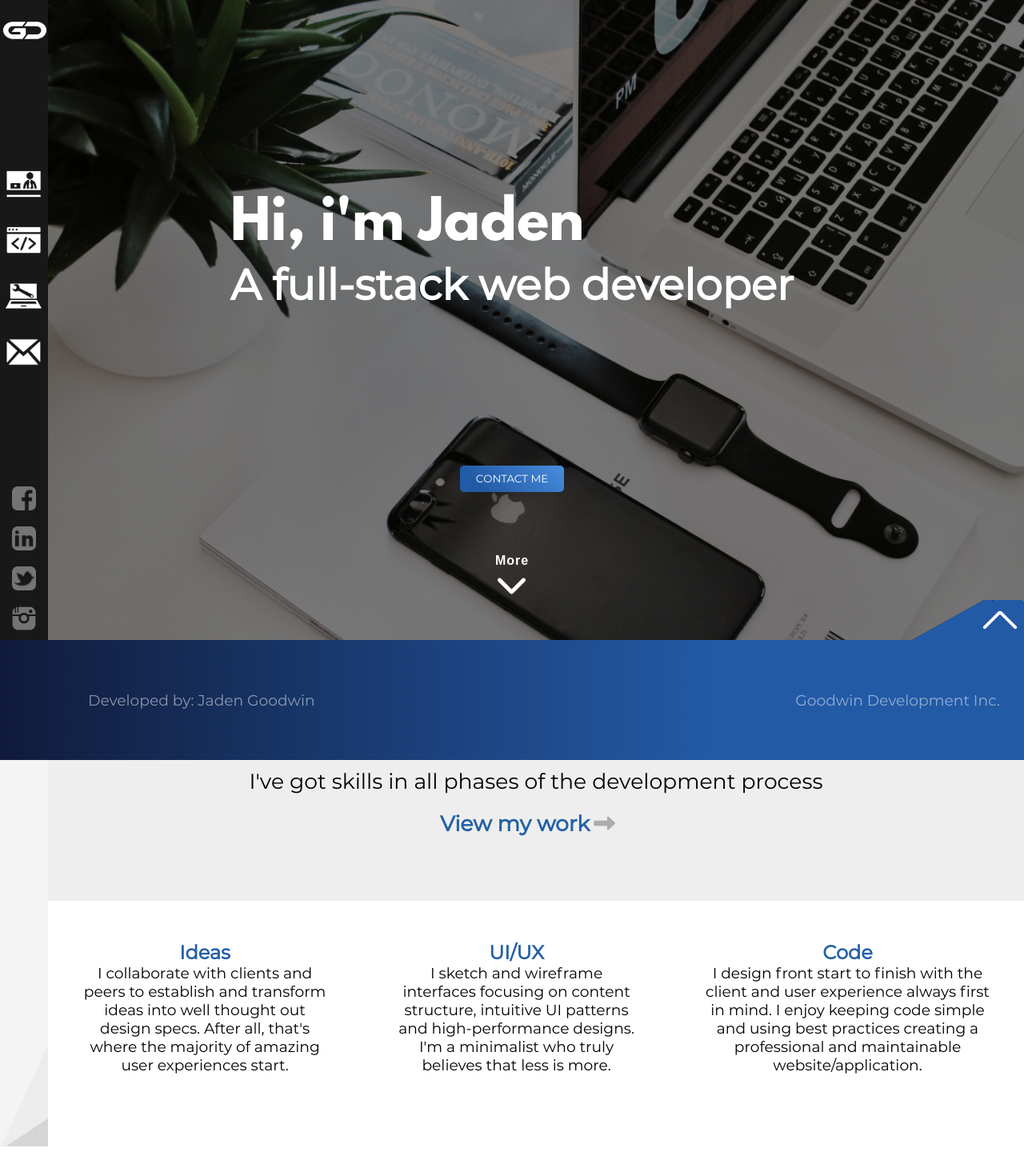
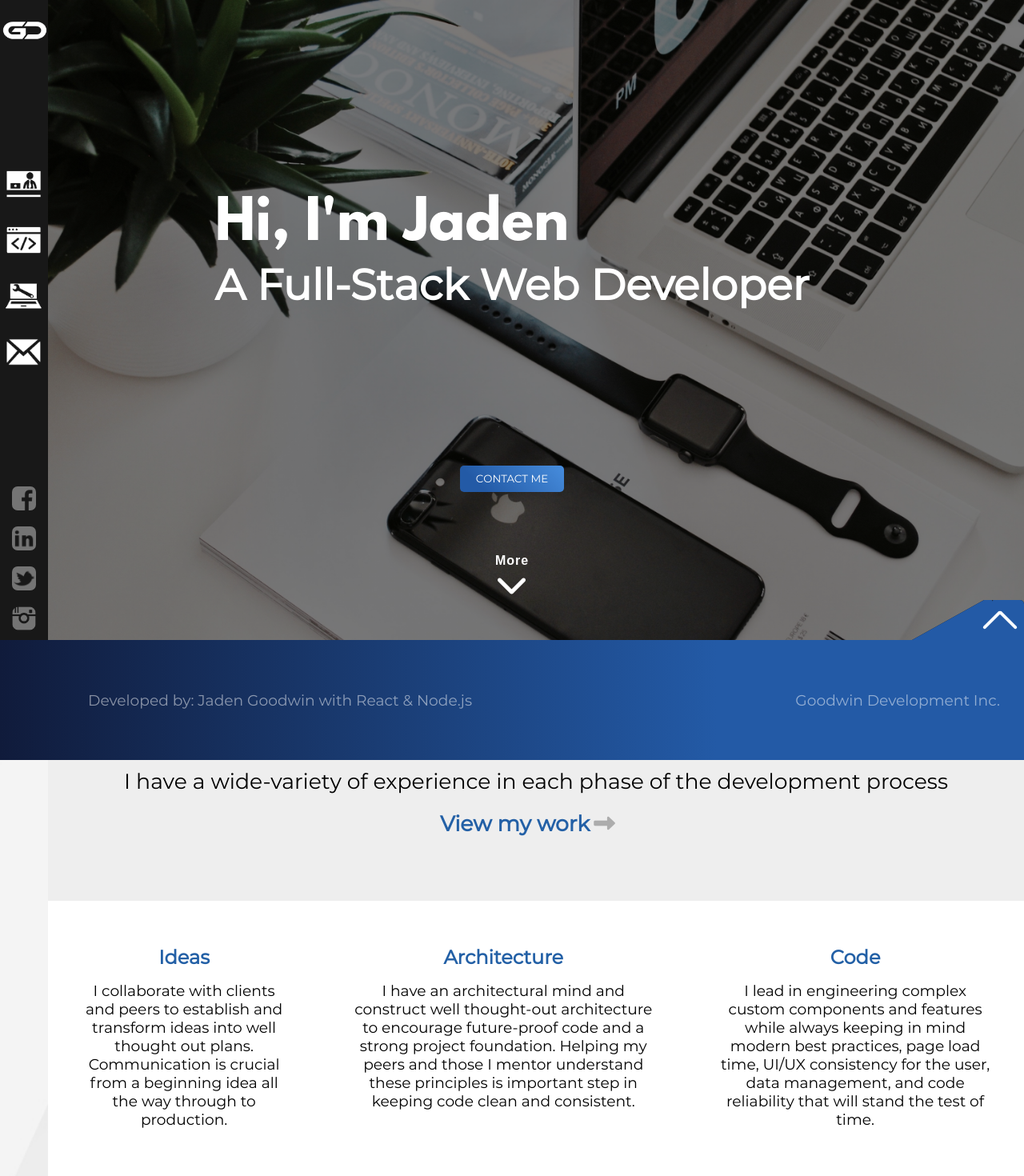
Before and after one commit to Jadeng24/gd-portfolio, a React (Create React App) app: page / in a window 1280 px wide. Shown: the top 1470 px of the page at 80% size. Before the commit the page ends 1433 px from the top, so only its background shows below. Built offline with nearby package versions, Linux system fonts and the light colour scheme.

Commit message:
feat: adding projects and improving copy

```diff
--- a/src/Components/Changepage/Changepage.js
+++ b/src/Components/Changepage/Changepage.js
@@ -15,7 +15,8 @@ class Changepage extends Component{
     }
 
     nextPage() {
-        window.location.assign('http://localhost:3000/messagesent')
+        // Change to localhost:3002 for develop
+        window.location.assign('http://develoquent.com/messagesent')
     }
     render(){
         return (
--- a/src/Components/Footer/Footer.js
+++ b/src/Components/Footer/Footer.js
@@ -46,7 +46,7 @@ class Footer extends Component {
                     </div>
 
                     <div className='Footer'>
-                        <h3 className='footerItem'>Developed by: Jaden Goodwin </h3>
+                        <h3 className='footerItem'>Developed by: Jaden Goodwin with React & Node.js </h3>
                         <h3 className='footerItem'>Goodwin Development Inc.</h3>
                     </div>
                 </div>
--- a/src/Components/Home/Home.css
+++ b/src/Components/Home/Home.css
@@ -158,6 +158,7 @@ overflow-x: hidden;
     font-family: MontsRegular,Arial, Helvetica, sans-serif;
 }
 .homeMidSection h2 {
+    margin-bottom: 16px;
     color: #2360a6;
     font-weight: bold;
     font-size: 18pt;
@@ -209,7 +210,7 @@ overflow-x: hidden;
 .homeMid3Section {
         background: white;
         display: flex;
-        justify-content: space-between;
+        justify-content: space-evenly;
         align-items: flex-start;
         width: 100%;
         padding: 40px 0px;
@@ -219,7 +220,7 @@ overflow-x: hidden;
         flex-direction: column;
         align-items: center;
         text-align: center;
-        padding: 10px 40px;
+        padding: 16px 40px;
     }
 .homeMidSection {
     display: flex;
--- a/src/Components/Home/Home.js
+++ b/src/Components/Home/Home.js
@@ -41,7 +41,7 @@ class Home extends Component {
                                 <span className='char'>H</span>
                                 <span className='char'>i</span>
                                 <span className='char'>, </span>
-                                <span className='char'>i</span>
+                                <span className='char'>I</span>
                                 <span className='char'>'</span>
                                 <span className='char'>m </span>
                                 <span className='char'>J</span>
@@ -53,20 +53,20 @@ class Home extends Component {
                             </h1>
                                 <h2 className='title2'>
                                     <span >A </span>
-                                    <span >f</span>
+                                    <span >F</span>
                                     <span >u</span>
                                     <span >l</span>
                                     <span >l</span>
                                     <span >-</span>
-                                    <span >s</span>
+                                    <span >S</span>
                                     <span >t</span>
                                     <span >a</span>
                                     <span >c</span>
                                     <span >k </span>
-                                    <span >w</span>
+                                    <span >W</span>
                                     <span >e</span>
                                     <span >b </span>
-                                    <span >d</span>
+                                    <span >D</span>
                                     <span >e</span>
                                     <span >v</span>
                                     <span >e</span>
@@ -86,34 +86,34 @@ class Home extends Component {
                             </div>
                         </div>
 
-                        {/* onClick={this.scrollDown}    */}
-
                         {/*===| Mid section of home |=================================*/}
 
-                        <div className='homeMid' >
+                        <div className='homeMid'>
                             <div className='homeMidTitleHolder' >
 
                                 <h2 className='homeMidTitle'>My Expertise</h2>
-                                <h4 className='homeMidSubTitle'>I've got skills in all phases of the development process</h4>
-                                <Link to='/projects' className='viewWorkBtn'><span>View my work</span><i className="fa fa-long-arrow-right" aria-hidden="true"></i></Link>
+                                <h4 className='homeMidSubTitle'>I have a wide-variety of experience in each phase of the development process</h4>
+                                <Link to='/projects' className='viewWorkBtn'>
+                                    <span>View my work</span>
+                                    <i className="fa fa-long-arrow-right" aria-hidden="true"></i>
+                                </Link>
                             </div>
 
                             <div className='homeMid3Section'>
                                 <div className='homeMidSection'>
                                     <h2>Ideas</h2>
-                                    <p>I collaborate with clients and peers to establish and transform ideas into well thought out design specs. After all, that's where the majority of amazing user experiences start.</p>
+                                    <p>I collaborate with clients and peers to establish and transform ideas into well thought out plans. Communication is crucial from a beginning idea all the way through to production.</p>
                                 </div>
 
                                 <div className='homeMidSection'>
-                                    <h2>UI/UX</h2>
-                                    <p>I sketch and wireframe interfaces focusing on content structure, intuitive UI patterns and high-performance designs. I'm a minimalist who truly believes that less is more.</p>
+                                    <h2>Architecture</h2>
+                                    <p>I have an architectural mind and construct well thought-out architecture to encourage future-proof code and a strong project foundation. Helping my peers and those I mentor understand these principles is important step in keeping code clean and consistent.</p>
                                 </div>
 
                                 <div className='homeMidSection'>
                                     <h2>Code</h2>
-                                    <p>I design front start to finish with the client and user experience always first in mind. I enjoy keeping code simple and using best practices creating a professional and maintainable website/application. </p>
+                                    <p>I lead in engineering complex custom components and features while always keeping in mind modern best practices, page load time, UI/UX consistency for the user, data management, and code reliability that will stand the test of time.</p>
                                 </div>
-
                             </div>
 
                         </div>
--- a/src/Components/Projects/Projects.css
+++ b/src/Components/Projects/Projects.css
@@ -97,10 +97,10 @@
     left: 38px;
     transition: .2s;
 }
-.projectImg:hover {
+a .projectImg:hover {
     opacity: .5;
 }
-.projectImg:active {
+a .projectImg:active {
     opacity: 1;
     transition: 0s;
 }
```
Also changed, not shown: src/Components/Projects/Projects.js (+36 -20 lines).
